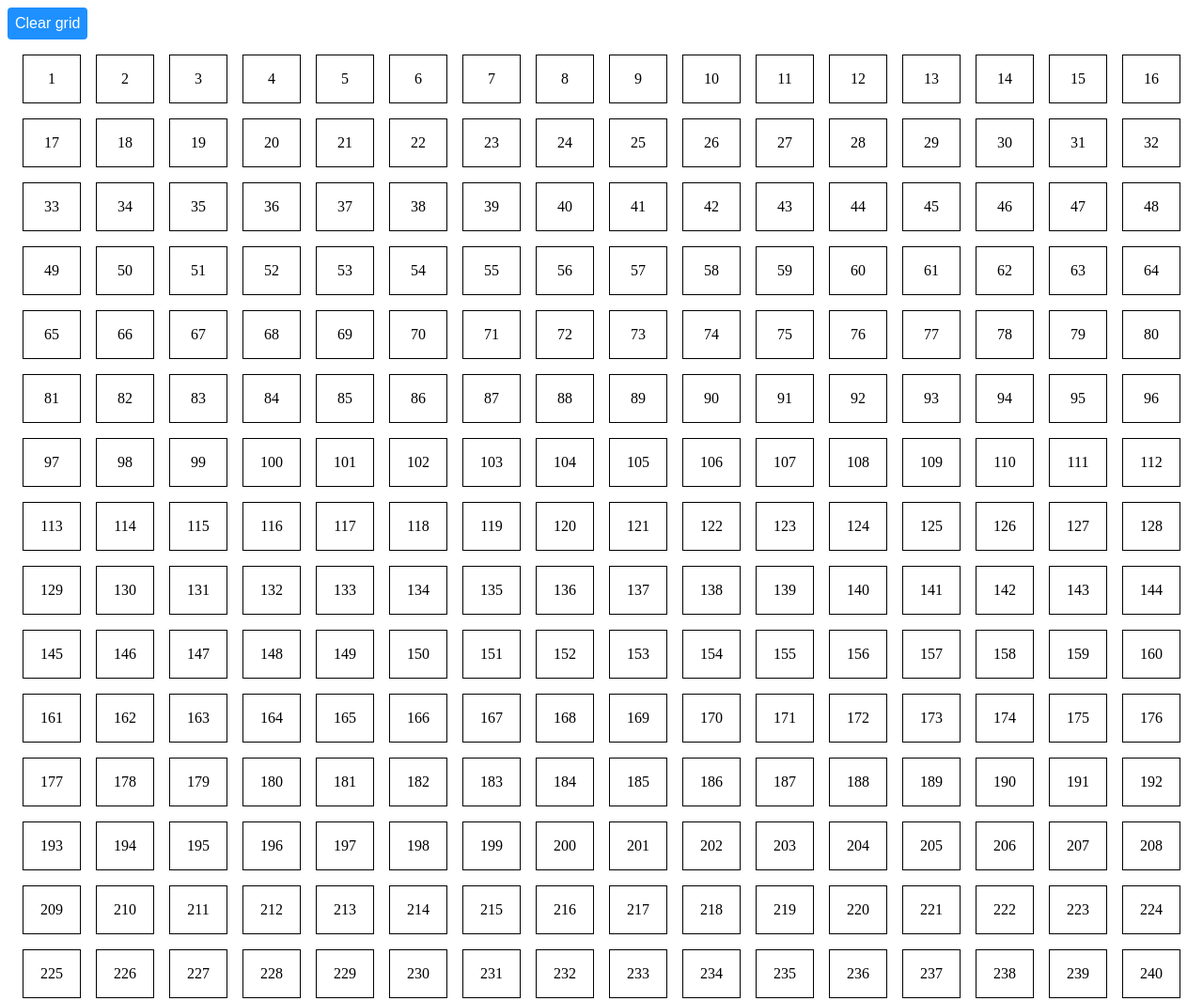
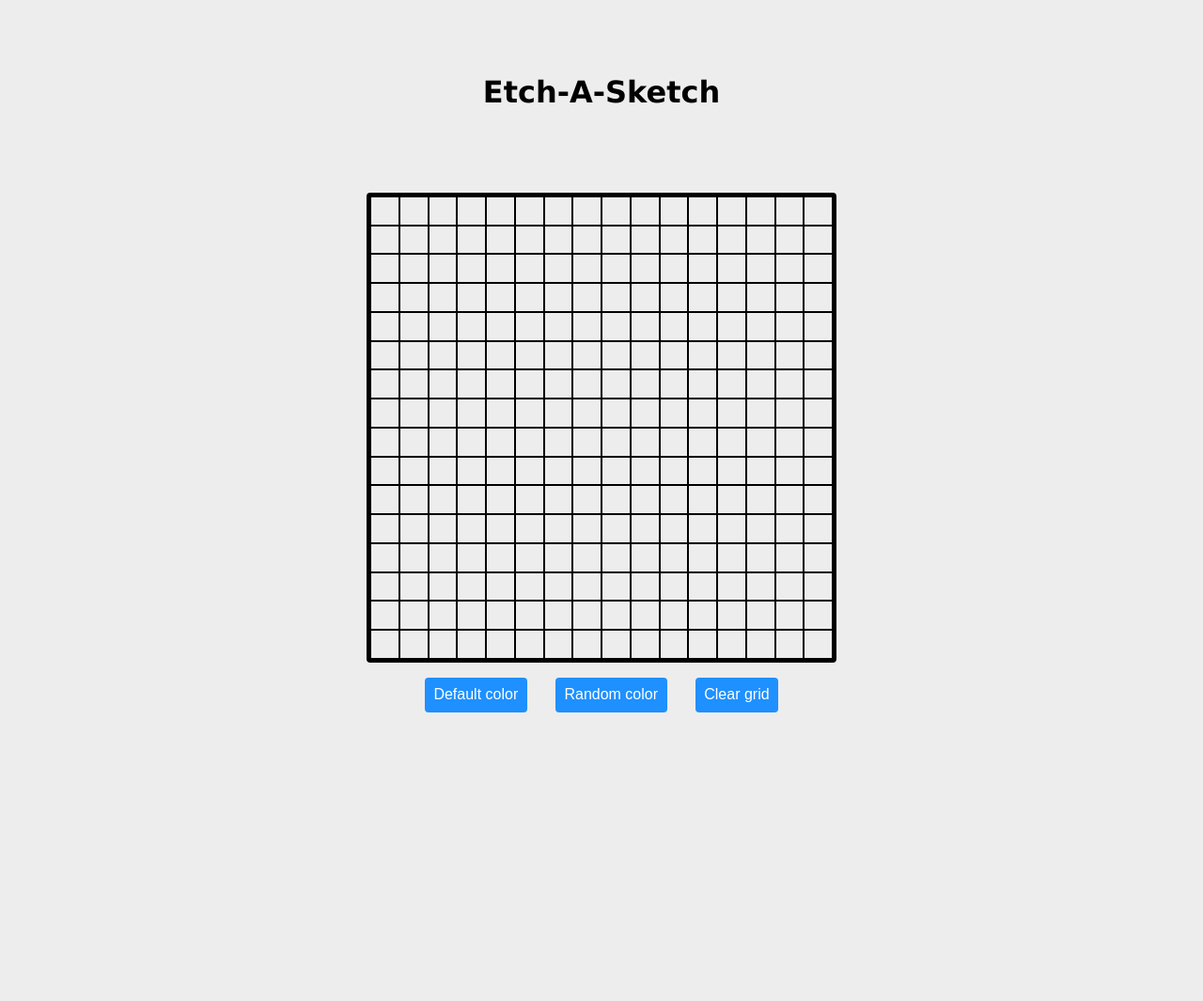
Before and after one commit to ricci2511/etch-a-sketch, a plain HTML site: page index.html in a window 1280 px wide. Shown: the top 1065 px of the page at 94% size. After the commit the page ends 800 px from the top, so only its background shows below. Drawn offline with Linux system fonts and the light colour scheme.

Commit message:
redesigned everything, buttons added to switch between color modes

```diff
--- a/index.html
+++ b/index.html
@@ -1,5 +1,6 @@
 <!DOCTYPE html>
 <html lang="en">
+
 <head>
     <meta charset="UTF-8">
     <meta http-equiv="X-UA-Compatible" content="IE=edge">
@@ -7,10 +8,22 @@
     <title>Etch-A-Sketch</title>
     <link rel="stylesheet" href="styles.css">
 </head>
+
 <body>
-    <button id="clearGridBtn">Clear grid</button>
-    <div id="container"></div>
+    <header class="header">
+        <h1 class="title">Etch-A-Sketch</h1>
+    </header>
+
+    <main class="container">
+        <div id="gridContainer"></div>
+        <div class="buttons">
+            <button id="defaultColorBtn">Default color</button>
+            <button id="randomColorBtn">Random color</button>
+            <button id="clearGridBtn">Clear grid</button>
+        </div>
+    </main>
 </body>
 
 <script src="script.js"></script>
+
 </html>
--- a/script.js
+++ b/script.js
@@ -1,29 +1,71 @@
-const container = document.querySelector('#container');
+const DEFAULT_GRID_SIZE = 16;
+const DEFAULT_BG_COLOR = 'black';
+
+let currentColor = DEFAULT_BG_COLOR;
+let userInput = '';
+
+const gridContainer = document.querySelector('#gridContainer');
+const defaultColorBtn = document.querySelector('#defaultColorBtn');
+const randomColorBtn = document.querySelector('#randomColorBtn');
 const clearGridBtn = document.querySelector('#clearGridBtn');
 
-makeGridSquares(16, 16);
+clearGridBtn.addEventListener('click', clearGrid);
+randomColorBtn.addEventListener('click', () => {
+    updateColor('random');
+});
 
-function makeGridSquares(cols, rows) {
-    container.style.setProperty('--grid-cols', cols);
-    container.style.setProperty('--grid-rows', rows);
+defaultColorBtn.addEventListener('click', () => {
+    updateColor(DEFAULT_BG_COLOR);
+});
 
-    for(let i = 0; i < (cols * rows); i++) {
+function updateColor(newColor) {
+    currentColor = newColor;
+}
+
+function createGrid(size) {
+    gridContainer.style.setProperty('--grid-cols', size);
+    gridContainer.style.setProperty('--grid-rows', size);
+
+    for (let i = 0; i < size * size; i++) {
         let cell = document.createElement('div');
-        cell.innerText = (i+1);
-        container.appendChild(cell).className = 'grid-item';
+        gridContainer.appendChild(cell).className = 'grid-item';
 
         cell.addEventListener('mouseover', () => {
-            cell.style.backgroundColor = randomBgColor();
-        });
-
-        clearGridBtn.addEventListener('click', () => {
-            // TEST !!
-            cell.style.backgroundColor = 'white';
+            cell.style.backgroundColor = checkColor();
         });
     }
 }
 
+function clearGrid() {
+    gridContainer.innerHTML = '';
+    userInput = '';
+    gridContainer.style.setProperty('--grid-cols', DEFAULT_GRID_SIZE);
+    gridContainer.style.setProperty('--grid-rows', DEFAULT_GRID_SIZE);
 
+    getInput();
+}
+
+function getInput() {
+    userInput = prompt('Enter a number to create a new grid', '');
+
+    if (userInput < 100) {
+        createGrid(userInput);
+    } else if (userInput >= 100) {
+        alert('Number cant be equal or greater than 100.');
+        getInput();
+    } else {
+        alert('A number is required to build a new grid.');
+        getInput();
+    }
+}
+
+function checkColor() {
+    if (currentColor == DEFAULT_BG_COLOR) {
+        return DEFAULT_BG_COLOR;
+    } else if(currentColor == 'random') {
+        return randomBgColor();
+    }
+}
 
 function randomBgColor() {
     let x = Math.floor(Math.random() * 256);
@@ -33,3 +75,6 @@ function randomBgColor() {
 
     return bgColor;
 }
+
+createGrid(DEFAULT_GRID_SIZE);
+console.log(currentColor);
--- a/styles.css
+++ b/styles.css
@@ -1,20 +1,48 @@
 :root {
-    --grid-cols: 1;
-    --grid-rows: 1;
+  --grid-cols: 16;
+  --grid-rows: 16;
 }
 
-#container {
+* {
+  box-sizing: border-box;
+}
+
+html {
+  font-family: Verdana, Geneva, Tahoma, sans-serif;
+  background-color: #ededed;
+}
+
+.header {
+  text-align: center;
+  padding: 50px;
+}
+
+.container {
+  display: flex;
+  flex-direction: column;
+  justify-content: center;
+  align-items: center;
+}
+
+#gridContainer {
   display: grid;
-    grid-gap: 1em;
   grid-template-columns: repeat(var(--grid-cols), 1fr);
   grid-template-rows: repeat(var(--grid-cols), 1fr);
+  height: 500px;
+  width: 500px;
   margin: 1em;
+  border: 4px solid black;
+  border-radius: 4px;
 }
 
 .grid-item {
-    text-align: center;
-    padding: 1em;
   border: 1px solid black;
+}
+
+.buttons {
+  display: flex;
+  align-items: center;
+  gap: 30px;
 }
 
 button {
@@ -24,7 +52,11 @@ button {
   text-decoration: none;
   border: none;
   border-radius: 4px;
-    padding: 0.5em;
+  padding: 0.6em;
   display: inline-block;
   font-size: 16px;
 }
+
+button:hover {
+  box-shadow: 0 0 3px black;
+}
```
Lines whose indentation alone changed are shown as unchanged.
